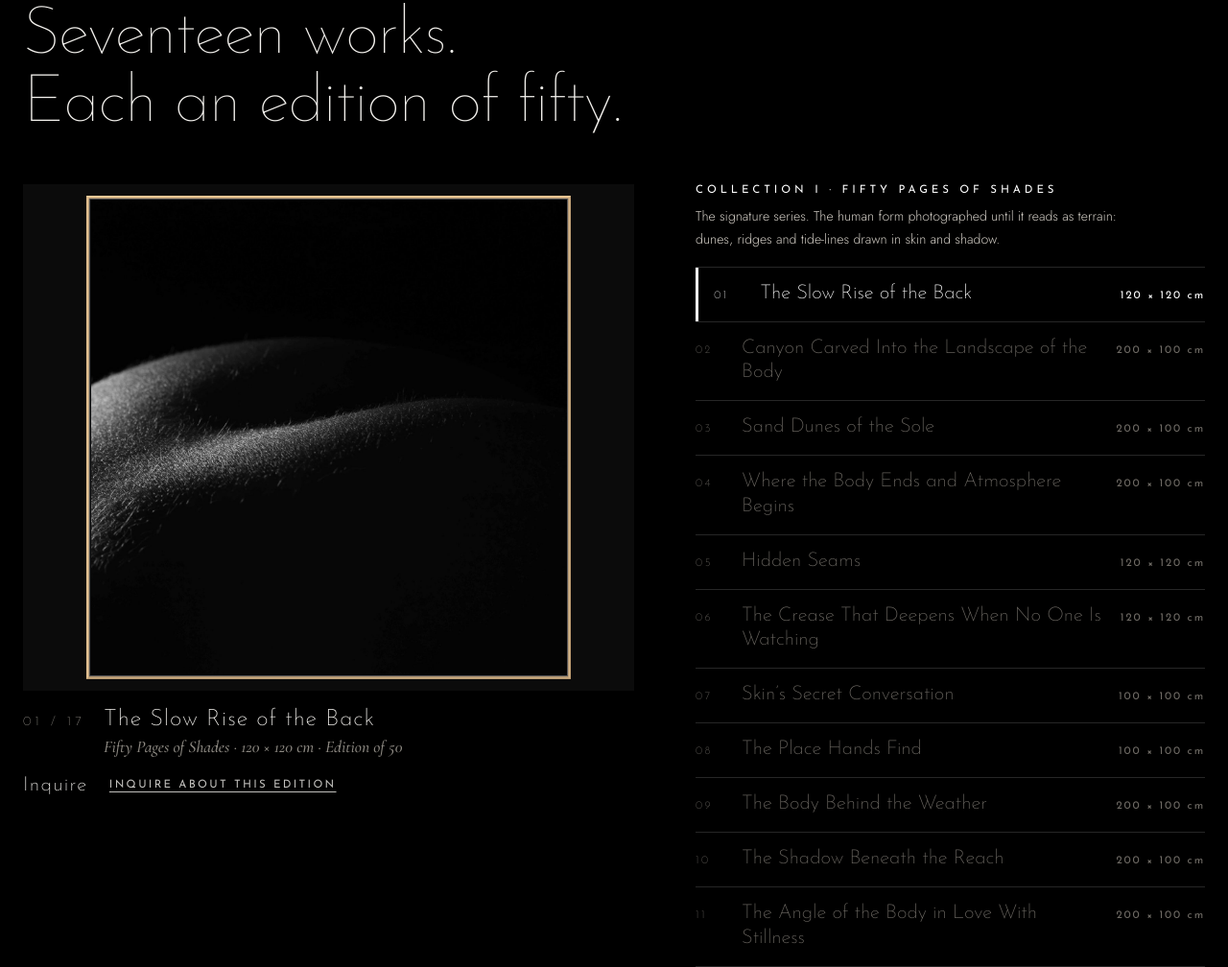
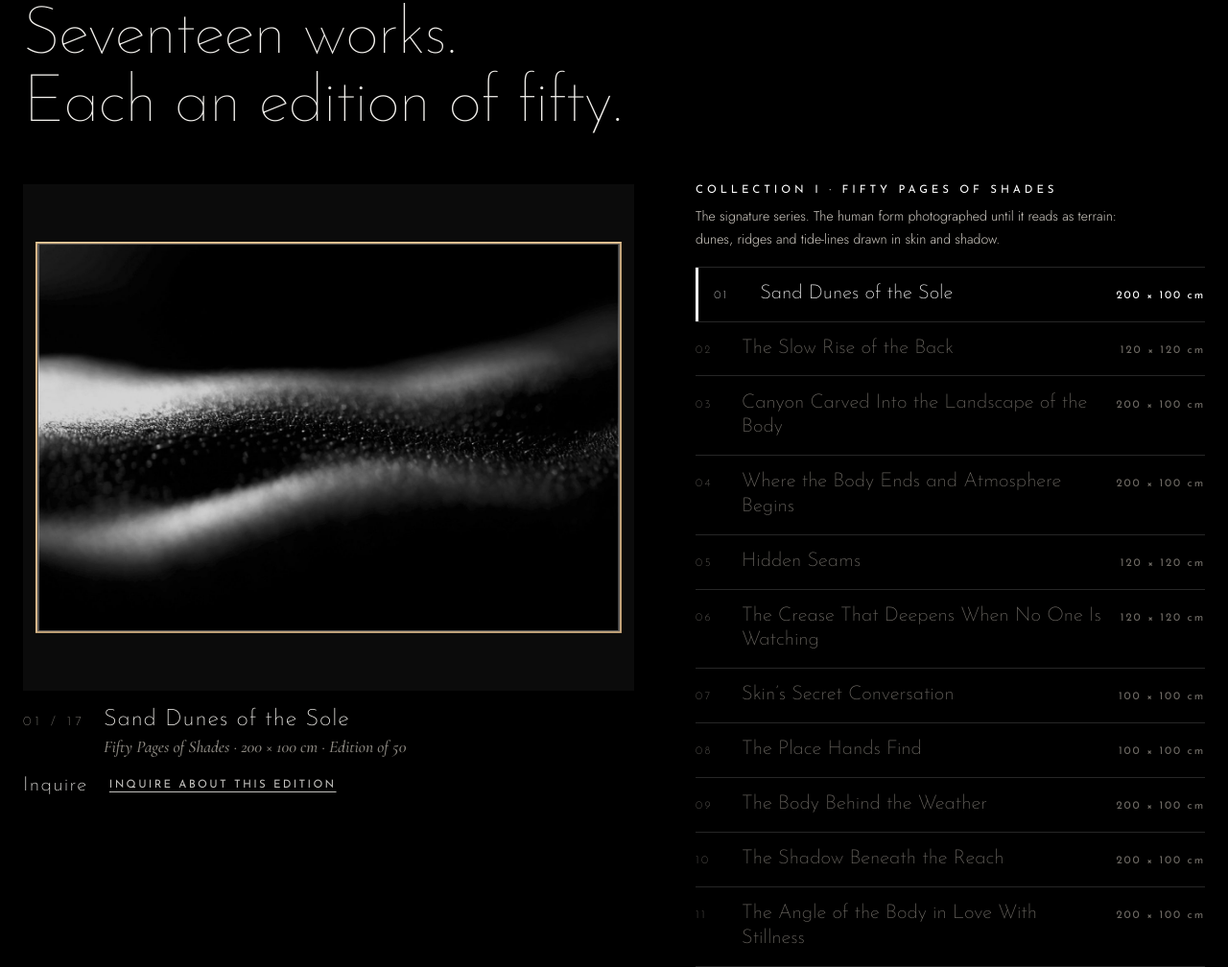
Before and after one commit to nickbrandphotography/nita-gallery, a plain HTML site: page nick-brand.html in a window 1280 px wide. Shown: the part 1908-2916 px from the top of the page at 96% size. Drawn offline with nearby package versions, Linux system fonts and the light colour scheme.

Commit message:
Fifty Pages of Shades: Sand Dunes of the Sole first in the viewing room list
Co-Authored-By: Claude Sonnet 5.5 <noreply@anthropic.com>

```diff
--- a/js/nick.js
+++ b/js/nick.js
@@ -3,6 +3,9 @@ const { $, $$, esc, mail, openModal, reduce, fine, data } = window.NITA;
 
 /* order: Collection I (Bodyscapes) then Collection II (Abstract Forms) */
 const bod = [...data.bod.filter(b => b.series === 'Bodyscapes'), ...data.bod.filter(b => b.series !== 'Bodyscapes')];
+/* Sand Dunes of the Sole leads the list */
+const lead = bod.findIndex(b => b.title === 'Sand Dunes of the Sole');
+if (lead > 0) bod.unshift(...bod.splice(lead, 1));
 const seriesName = s => s === 'Bodyscapes' ? 'Fifty Pages of Shades' : s;
 const pad = n => String(n).padStart(2, '0');
 const bid = b => 'bs-' + b.title.toLowerCase().replace(/[^a-z0-9]+/g, '-').replace(/^-|-$/g, '');
--- a/nick-brand.html
+++ b/nick-brand.html
@@ -189,6 +189,6 @@
 <script src="js/common.js?v=4e7cf535"></script>
 <script src="js/bag.js?v=9c532951"></script>
 <script src="js/frames.js?v=ae7ba2aa"></script>
-<script src="js/nick.js?v=b240a34c"></script>
+<script src="js/nick.js?v=17a273f2"></script>
 </body>
 </html>
```
